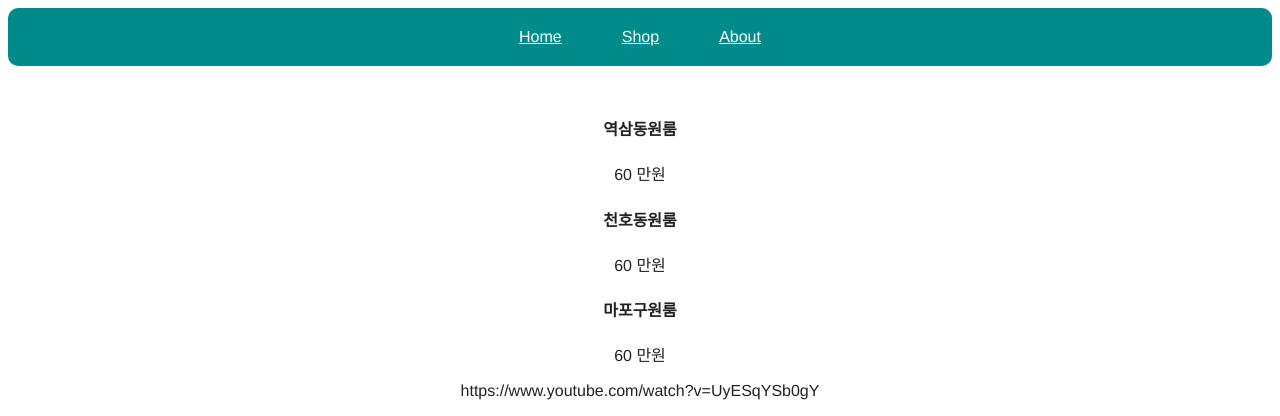
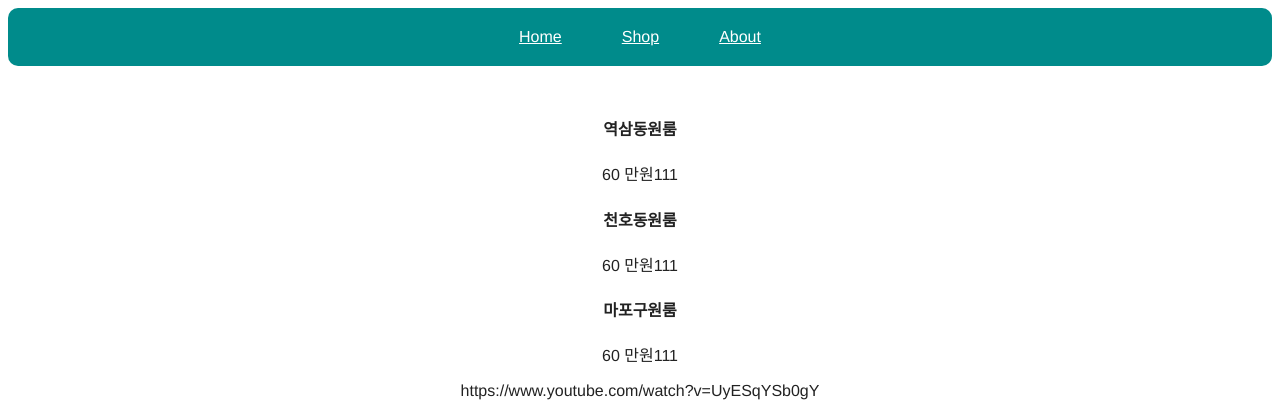
Before and after one commit to yl1017-yang/vue-apple, a Vue app: page / in a window 1280 px wide. Shown: the top 416 px of the page. Built offline with nearby package versions, Linux system fonts and the light colour scheme.

Commit message:
회사서 푸쉬

```diff
--- a/src/App.vue
+++ b/src/App.vue
@@ -5,7 +5,7 @@
 
   <div v-for="(product,i) in products" :key="i">
     <h4>{{ product }}</h4>
-    <p>{{ price1 }} 만원</p>
+    <p>{{ price1 }} 만원111</p>
   </div>
 
   <div>https://www.youtube.com/watch?v=UyESqYSb0gY</div>
```
Also changed, not shown: 7 other files (tests, documents, lock files or other folders).
